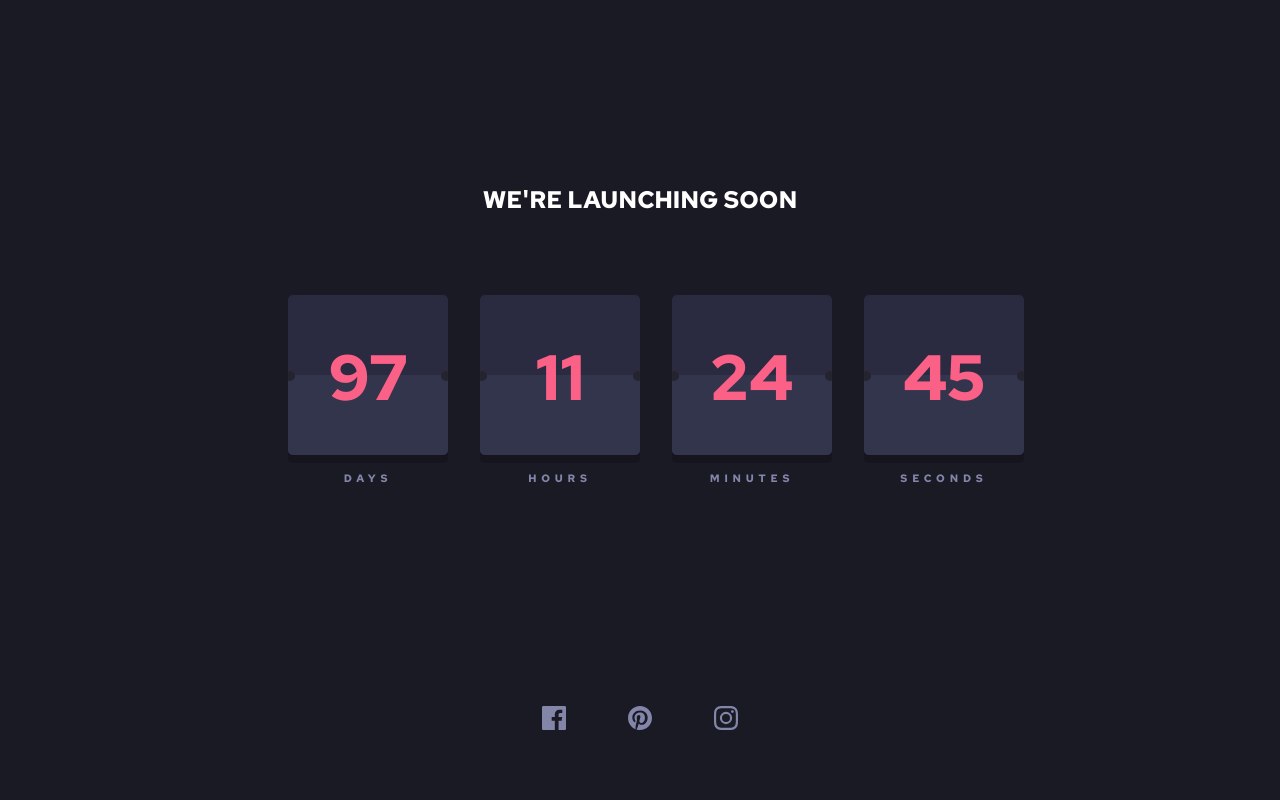
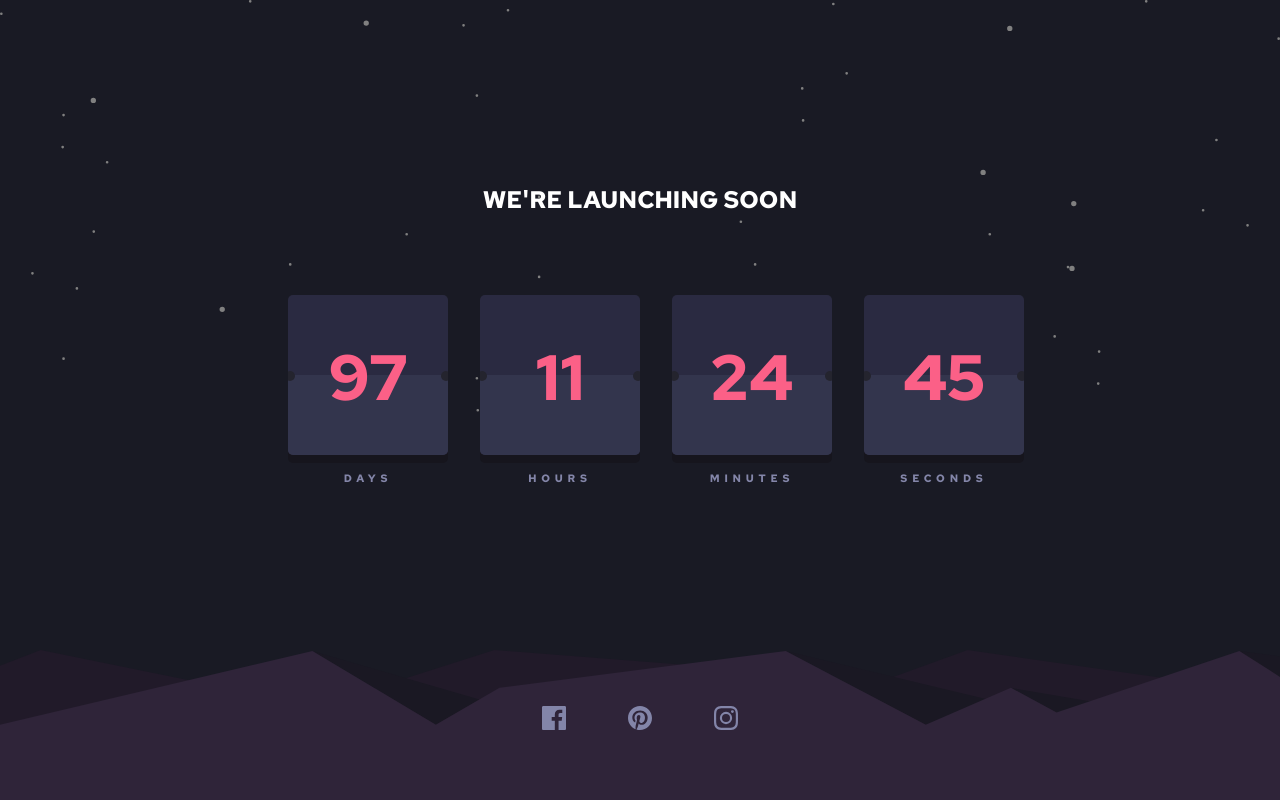
Before and after one commit to Fringedd/coming-soon-timer, a plain HTML site: page index.html in a window 1280 px wide. Drawn offline with Linux system fonts and the light colour scheme; files whose address does not match are found by name.

Commit message:
Update style.css

```diff
--- a/style.css
+++ b/style.css
@@ -21,7 +21,7 @@ body {
   width: 100%;
   top: 0;
   height: 450px;
-  background-image: url(./images/bg-stars.svg);
+  background-image: url(bg-stars.svg);
   background-size: cover;
   background-repeat: no-repeat;
   position: absolute;
@@ -34,7 +34,7 @@ li {
 .hills {
   width: 100%;
   height: 150px;
-  background-image: url(./images/pattern-hills.svg);
+  background-image: url(pattern-hills.svg);
   background-size: cover;
   background-repeat: no-repeat;
   position: absolute;
```
